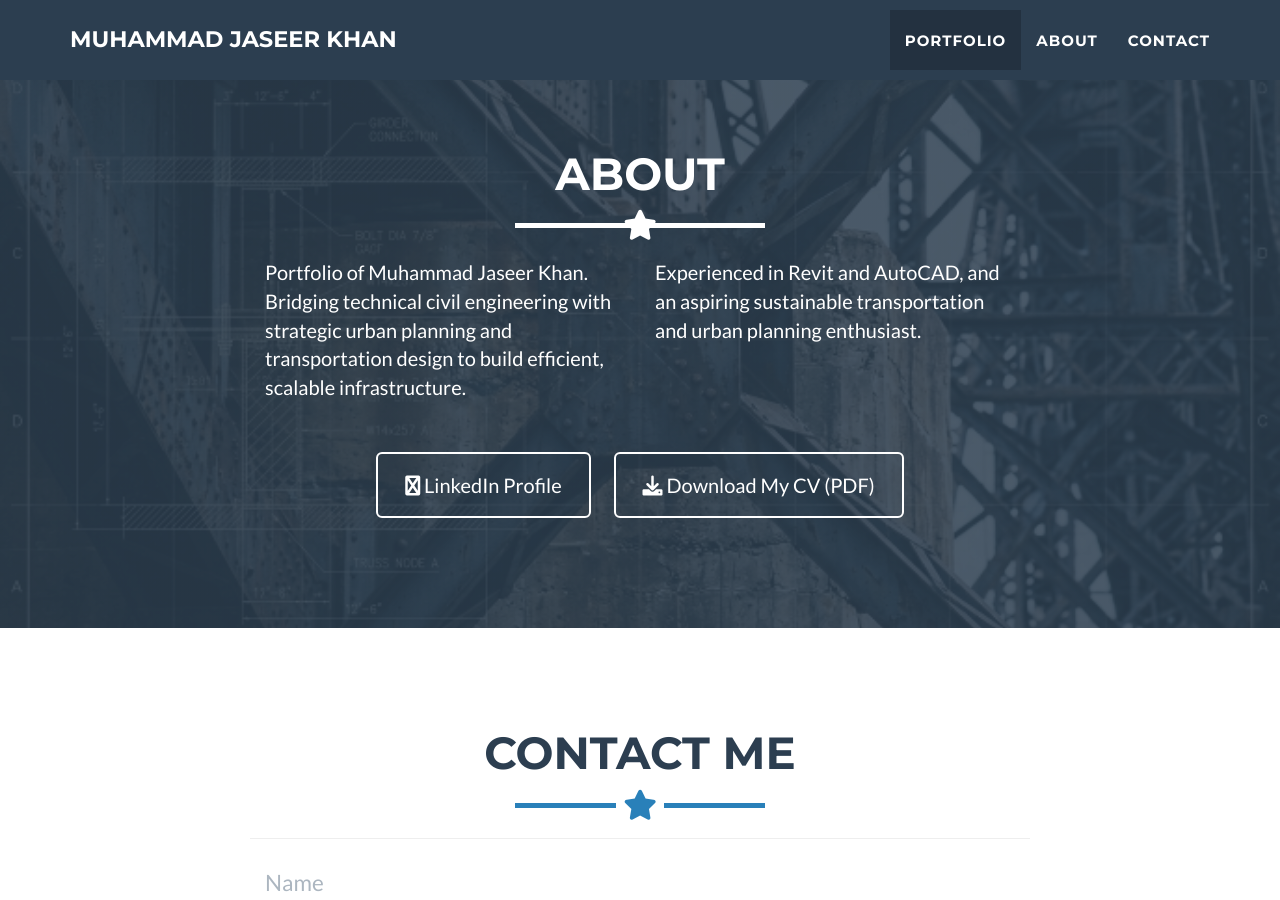
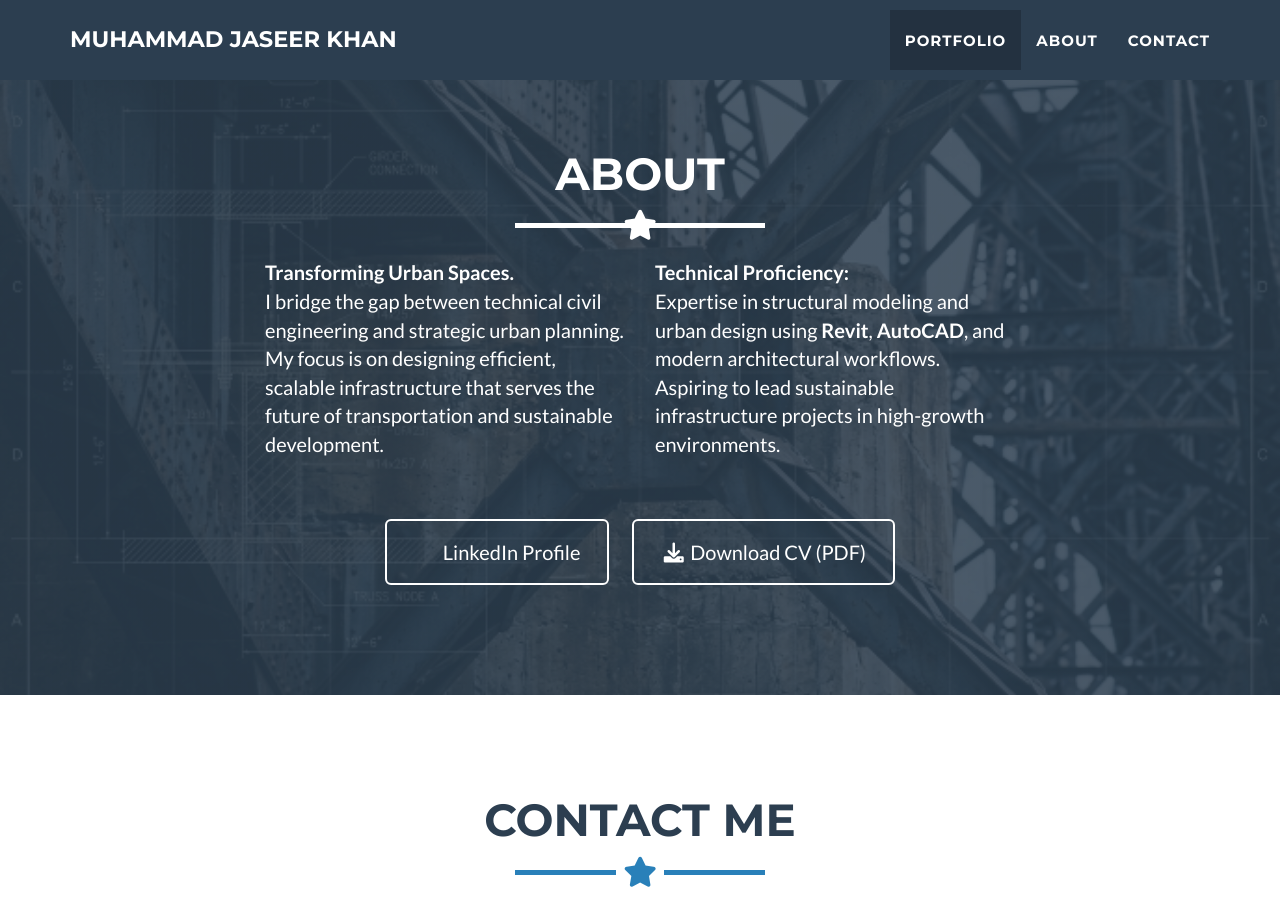
Before and after one commit to jaseerkhan/jaseerkhan.github.io, a Jekyll site: the page built from _posts/2014-07-18-project-1.markdown, in a window 1280 px wide and 900 px high, scrolled down 2139 px. Built offline with Jekyll 4.4.1, drawn with Linux system fonts in a browser that asks for light colours.

Commit message:
Changes to the about section

```diff
--- a/_includes/about.html
+++ b/_includes/about.html
@@ -6,22 +6,30 @@
         <hr class="star-light">
       </div>
     </div>
+
     <div class="row">
       <div class="col-lg-4 col-lg-offset-2">
-        <p>Portfolio of Muhammad Jaseer Khan. Bridging technical civil engineering with strategic urban planning and transportation design to build efficient, scalable infrastructure.</p>
+        <p>
+          <strong>Transforming Urban Spaces.</strong><br>
+          I bridge the gap between technical civil engineering and strategic urban planning. My focus is on designing efficient, scalable infrastructure that serves the future of transportation and sustainable development.
+        </p>
       </div>
+
       <div class="col-lg-4">
-        <p>Experienced in Revit and AutoCAD, and an aspiring sustainable transportation and urban planning enthusiast.</p>
+        <p>
+          <strong>Technical Proficiency:</strong><br>
+          Expertise in structural modeling and urban design using <strong>Revit</strong>, <strong>AutoCAD</strong>, and modern architectural workflows. Aspiring to lead sustainable infrastructure projects in high-growth environments.
+        </p>
       </div>
     </div>
 
     <div class="row">
-      <div class="col-lg-8 col-lg-offset-2 text-center" style="margin-top: 30px;">
-        <a href="https://www.linkedin.com/in/mjk1175/" class="btn btn-lg btn-outline" target="_blank" style="margin: 10px;">
-          <i class="fa fa-linkedin"></i> LinkedIn Profile
+      <div class="col-lg-8 col-lg-offset-2 text-center" style="margin-top: 40px;">
+        <a href="https://www.linkedin.com/in/mjk1175/" class="btn btn-lg btn-outline" target="_blank" rel="noopener noreferrer" style="margin: 10px;">
+          <i class="fa fa-fw fa-linkedin-square"></i> LinkedIn Profile
         </a>
-        <a href="{{ site.baseurl }}/Jaseer_Khan_CV.pdf" class="btn btn-lg btn-outline" download style="margin: 10px;">
-          <i class="fa fa-download"></i> Download My CV (PDF)
+        <a href="{{ site.url }}{{ site.baseurl }}/Jaseer_Khan_CV.pdf" class="btn btn-lg btn-outline" download style="margin: 10px;">
+          <i class="fa fa-fw fa-download"></i> Download CV (PDF)
         </a>
       </div>
     </div>
```
